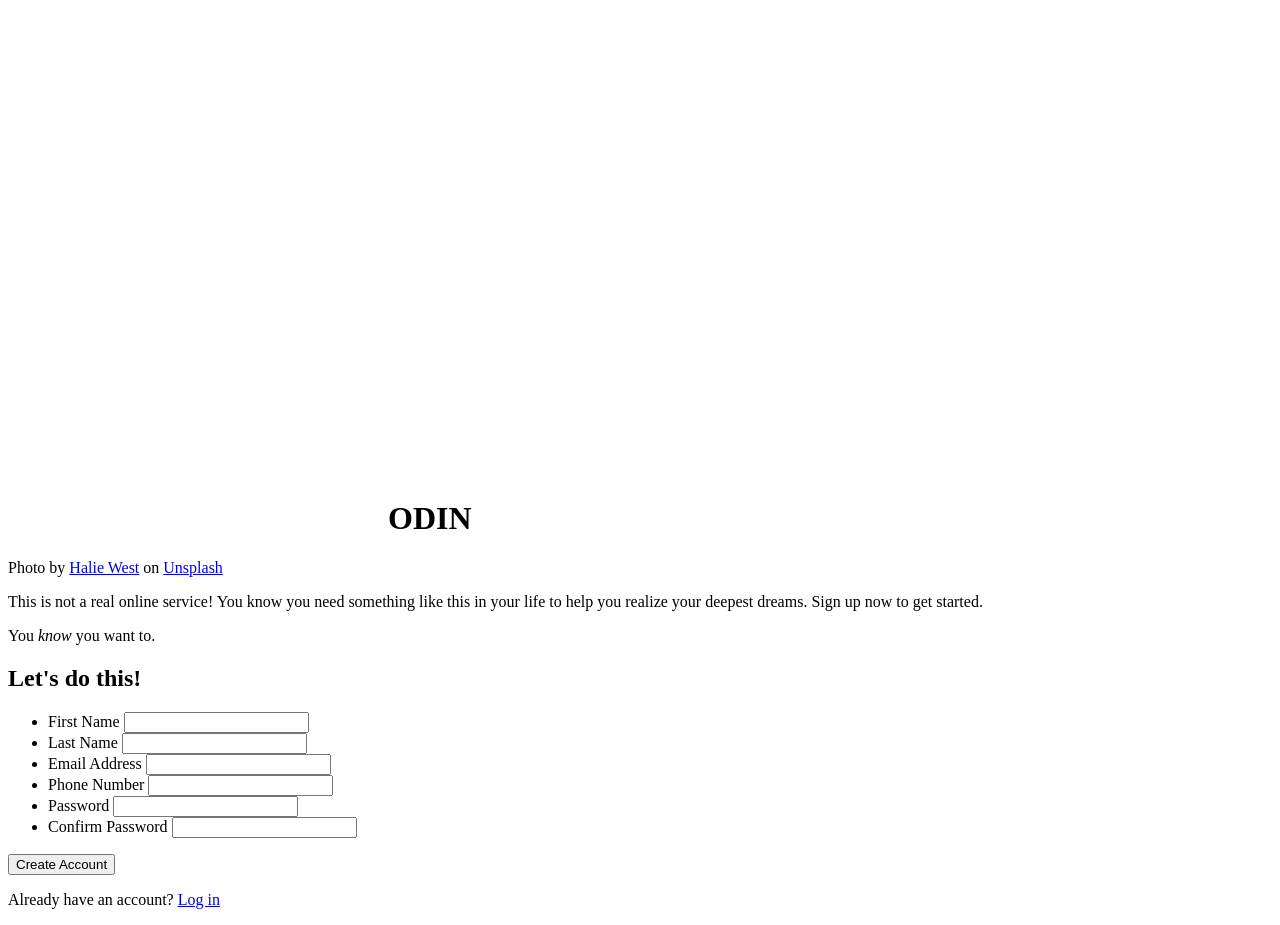
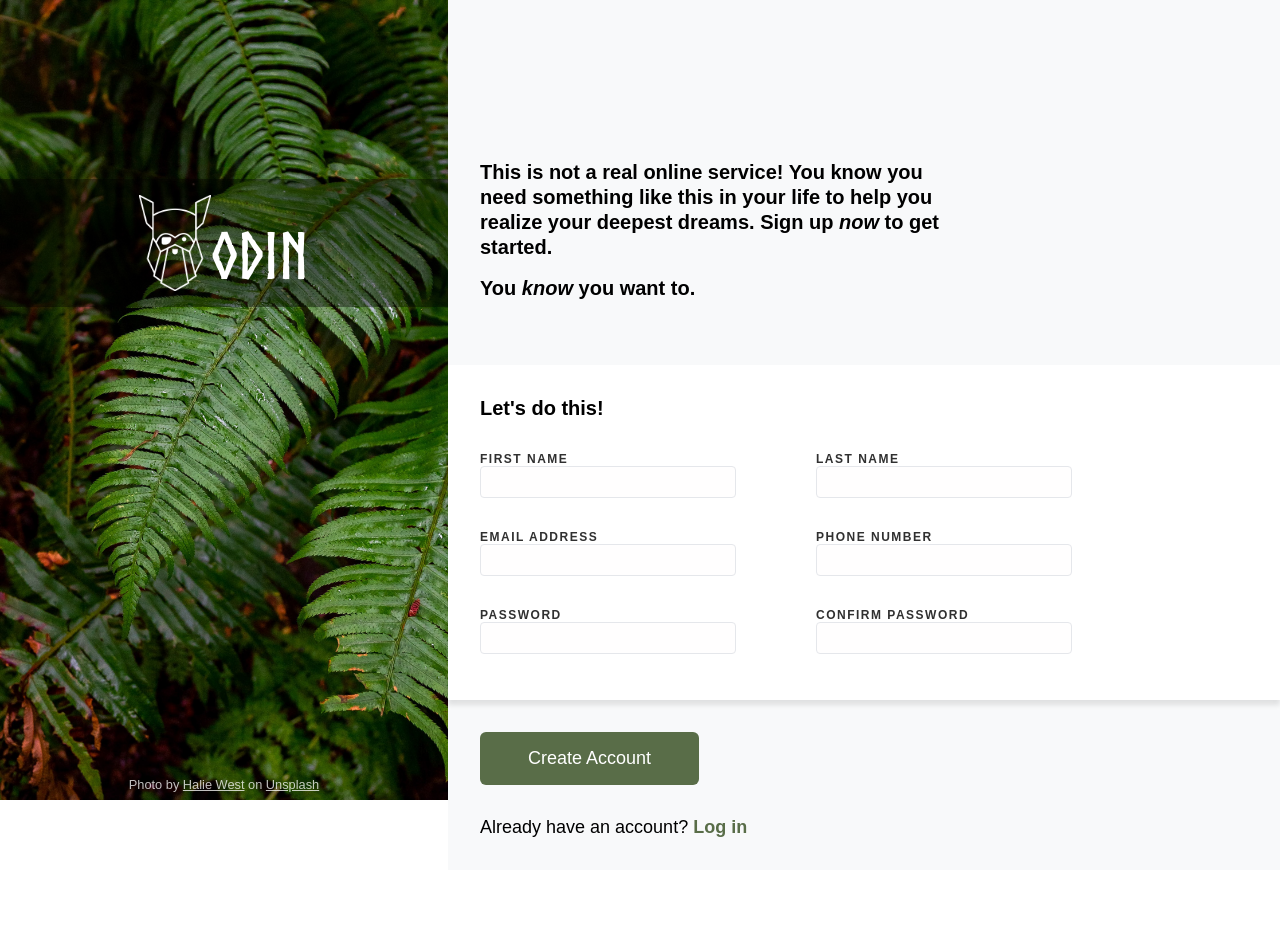
Before and after one commit to wolfgangdotdev/odin-signup-form, a plain HTML site: page index.html in a window 1280 px wide. After the commit the page ends 870 px from the top, so only its background shows below. Drawn offline with Linux system fonts and the light colour scheme.

Commit message:
Create styles

```diff
--- a/index.html
+++ b/index.html
@@ -9,7 +9,15 @@
 	</head>
 	<body>
 		<div class="hero">
-			<h1><img src="./images/odin-lined.png" alt="Odin Logo" />ODIN</h1>
+			<div class="title">
+				<img
+					src="./images/odin-lined.png"
+					alt="Odin Logo"
+					class="logo"
+					width="380"
+					height="508" />
+				<h1>ODIN</h1>
+			</div>
 			<div class="attribution">
 				Photo by
 				<a href="https://unsplash.com/@haliewestphoto">Halie West</a> on
@@ -20,7 +28,8 @@
 			<header class="header">
 				<p>
 					This is not a real online service! You know you need something like
-					this in your life to help you realize your deepest dreams. Sign up now
+					this in your life to help you realize your deepest dreams. Sign up
+					<em>now</em>
 					to get started.
 				</p>
 				<p>You <em>know</em> you want to.</p>
@@ -48,6 +57,7 @@
 						<li>
 							<label for="password">Password</label>
 							<input type="password" id="password" name="password" />
+							<p class="error-text hidden">* Passwords do not match</p>
 						</li>
 						<li>
 							<label for="confirm-pasword">Confirm Password</label>
--- a/styles/style.css
+++ b/styles/style.css
@@ -0,0 +1,209 @@
+/* CSS Reset */
+/* makes sizing simpler */
+
+* {
+	/* outline: 1px solid red; */
+}
+
+:where(*, *::before, *::after) {
+	box-sizing: border-box;
+}
+
+/* remove default spacing */
+/* force styling of type through styling, rather than elements */
+
+:where(*) {
+	margin: 0;
+	padding: 0;
+	font: inherit;
+}
+
+/* min body height */
+
+:where(body) {
+	min-height: 100vh;
+}
+
+/* responsive images/videos */
+:where(img, picture, svg, video) {
+	display: block;
+	max-width: 100%;
+}
+
+/* Remove list styles */
+:where(ul, ol) {
+	list-style: none;
+}
+
+/* Base Typography */
+
+@font-face {
+	font-family: "Norse Bold";
+	src: url("../fonts/Norse-Bold.otf") format("opentype");
+}
+
+body {
+	font-family: sans-serif;
+}
+
+h1 {
+	font-family: "Norse Bold";
+}
+
+/* Layout */
+
+body {
+	display: flex;
+}
+
+/* Hero */
+
+.hero {
+	color: white;
+	flex: 1 0 35%;
+	height: 100vh;
+	background-image: url(../images/halie-west-25xggax4bSA-unsplash.jpg);
+	background-size: cover;
+	display: flex;
+	flex-direction: column;
+	justify-content: space-between;
+	text-align: center;
+}
+
+.logo {
+	height: 6rem;
+	width: auto;
+}
+
+.title {
+	font-size: 4rem;
+	display: flex;
+	justify-content: center;
+	align-items: center;
+	background-color: rgba(0, 0, 0, 0.4);
+	padding: 1rem 0;
+	margin-top: 40%;
+}
+
+h1 {
+	margin-top: 1.5rem;
+}
+
+.attribution {
+	font-size: 0.8rem;
+	margin-bottom: 0.5rem;
+	color: rgba(255, 255, 255, 0.75);
+}
+
+.attribution a {
+	color: inherit;
+}
+
+/* Main */
+
+main {
+	background-color: rgb(248, 249, 250);
+}
+
+/* Header */
+
+.header {
+	font-size: 1.25rem;
+	font-weight: bold;
+	padding: 10rem 21rem 4rem 2rem;
+	line-height: 1.25;
+}
+
+.header > * + * {
+	margin-top: 1rem;
+}
+
+em {
+	font-style: italic;
+}
+
+/* Form */
+.form {
+	padding: 2rem;
+	padding-right: 10rem;
+	background-color: white;
+	box-shadow: 0px 5px 5px 0px rgba(0, 0, 0, 0.1);
+}
+
+h2 {
+	font-size: 1.25rem;
+	font-weight: bold;
+	margin-bottom: 2rem;
+}
+
+.form ul {
+	display: flex;
+	flex-wrap: wrap;
+	column-gap: 5rem;
+	row-gap: 2rem;
+}
+
+.form li {
+	display: flex;
+	flex-direction: column;
+	min-width: 16rem;
+}
+
+.form label {
+	text-transform: uppercase;
+	letter-spacing: 1.5px;
+	font-size: 0.75rem;
+	font-weight: bold;
+	color: rgb(48, 48, 48);
+}
+
+.form input {
+	border: 1px solid #e5e7eb;
+	background-color: rgb(255, 254, 254);
+	border-radius: 4px;
+	min-height: 2rem;
+}
+
+.form input:focus {
+	border: 1px solid blue;
+	box-shadow: 5px 5px 5px 0px rgba(0, 0, 0, 0.1);
+}
+
+input.error {
+	border: 1px solid rgb(176, 26, 26);
+}
+
+.error-text {
+	color: rgb(176, 26, 26);
+	font-size: 0.75rem;
+}
+
+.hidden {
+	visibility: hidden;
+}
+
+/* CTA */
+
+.cta {
+	padding: 2rem;
+}
+
+.create-button {
+	border: none;
+	border-radius: 6px;
+	background-color: #596d48;
+	color: white;
+	font-size: 1.125rem;
+	padding: 1rem 3rem;
+	margin-bottom: 2rem;
+}
+
+.cta p {
+	font-size: 1.125rem;
+}
+
+.cta a {
+	color: #596d48;
+	text-decoration: none;
+	font-weight: bold;
+}
```
